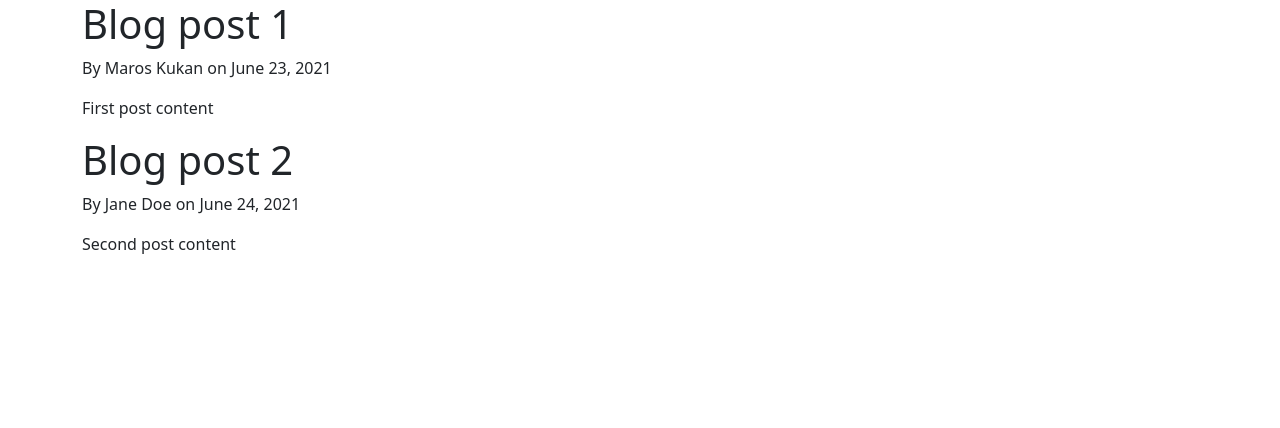
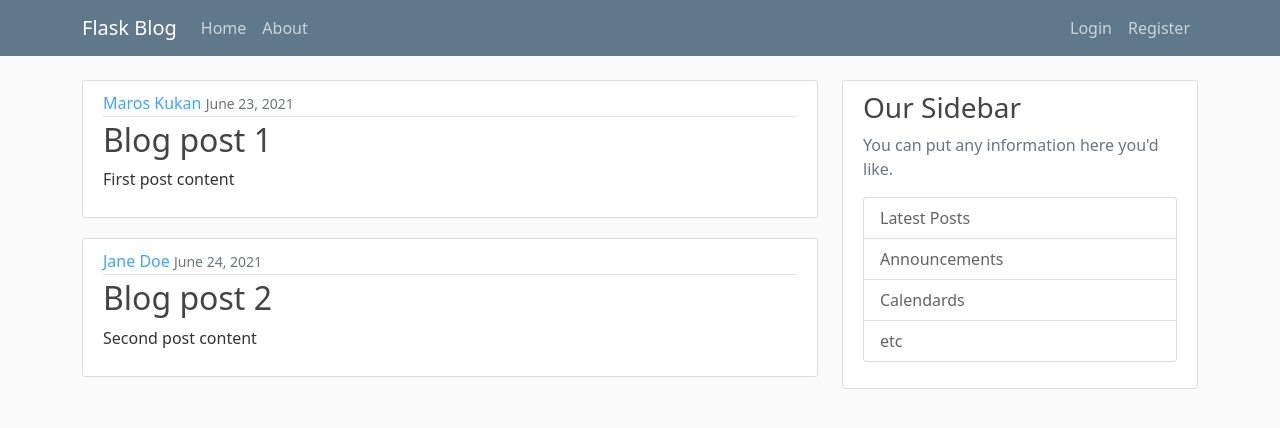
Before and after one commit to maroskukan/flask-blog, a Flask app: page / in a window 1280 px wide. Shown: the top 428 px of the page. Run offline with Flask 2, Linux system fonts and the light colour scheme.

Commit message:
Add custom CSS file, navbar, sidebar, update layout for content section

```diff
--- /dev/null
+++ b/src/static/css/main.css
@@ -0,0 +1,86 @@
+body {
+    background: #fafafa;
+    color: #333333;
+    margin-top: 5rem;
+}
+
+h1, h2, h3, h4, h5, h6 {
+    color: #444444;
+}
+
+.bg-steel {
+    background-color: #5f788a;
+}
+
+.site-header .navbar-nav .nav-link {
+    color: #cbd5db;
+}
+
+.site-header .navbar-nav .nav-link:hover {
+    color: #ffffff;
+}
+
+.site-header .navbar-nav .nav-link.active {
+    font-weight: 500;
+}
+
+.content-section {
+    background: #ffffff;
+    padding: 10px 20px;
+    border: 1px solid #dddddd;
+    border-radius: 3px;
+    margin-bottom: 20px;
+}
+
+.article-title {
+    color: #444444;
+    text-decoration: none;
+}
+
+a.article-title:hover {
+    color: #428bca;
+    text-decoration: none;
+}
+
+.article-content {
+    white-space: pre-line;
+}
+
+.article-img {
+    height: 65px;
+    width: 65px;
+    margin-right: 16px;
+}
+
+.article-metadata {
+    padding-bottom: 1px;
+    margin-bottom: 4px;
+    border-bottom: 1px solid #e3e3e3;
+}
+
+.article-metadata a {
+    color: #3EA6FF;
+    text-decoration: none;
+}
+
+.article-metadata a:hover {
+    color: #333;
+    text-decoration: none;
+}
+
+.article-svg {
+    width: 25px;
+    height: 25px;
+    vertical-align: middle;
+}
+
+.account-img {
+    height: 125px;
+    width: 125px;
+    margin-right: 20px;
+    margin-bottom: 16px;
+}
+
+.account-heading {
+    font-size: 2.5rem;
+}
--- a/src/templates/home.html
+++ b/src/templates/home.html
@@ -2,9 +2,16 @@
 {% block content %}
         {% if posts %}
             {% for post in posts %}
-            <h1>{{ post.title }}</h1>
-                <p>By {{ post.author }} on {{ post.date_posted }}</p>
-                <p>{{ post.content }}</p>
+            <article class="media content-section">
+                <div class="media-body">
+                    <div class="article-metadata">
+                        <a class="mr-2" href="#">{{ post.author }}</a>
+                        <small class="text-muted">{{ post.date_posted }}</small>
+                    </div>
+                    <h2><a class="article-title" href="#">{{ post.title }}</a></h2>
+                    <p class="article-content">{{ post.content }}</p>
+                </div>
+            </article>
             {% endfor %}
         {% endif %}
 {% endblock content %}
--- a/src/templates/layout.html
+++ b/src/templates/layout.html
@@ -11,6 +11,8 @@
         <meta name="viewport" content="width=device-width, initial-scale=1">
         <!-- Bootstrap CSS -->
         <link href="https://cdn.jsdelivr.net/npm/bootstrap@5.0.2/dist/css/bootstrap.min.css" rel="stylesheet" integrity="sha384-EVSTQN3/azprG1Anm3QDgpJLIm9Nao0Yz1ztcQTwFspd3yD65VohhpuuCOmLASjC" crossorigin="anonymous">
+        <!-- Custom CSS -->
+        <link href="{{ url_for('static', filename='css/main.css') }}" rel="stylesheet">
         {% if title %}
         <title>Flask Blog - {{ title }}</title>
         {% else %}
@@ -21,9 +23,48 @@
         <!--[if lt IE 7]>
             <p class="browsehappy">You are using an <strong>outdated</strong> browser. Please <a href="#">upgrade your browser</a> to improve your experience.</p>
         <![endif]-->
-        <div class="container">
-            {% block content %}{% endblock %}
-        </div>
+        <header class="site-header">
+            <nav class="navbar navbar-expand-md navbar-dark bg-steel fixed-top">
+                <div class="container">
+                    <a class="navbar-brand mr-4" href="/">Flask Blog</a>
+                    <button class="navbar-toggler" type="button" data-bs-toggle="collapse" data-bs-target="#navbarSupportedContent" aria-controls="navbarSupportedContent" aria-expanded="false" aria-label="Toggle navigation">
+                        <span class="navbar-toggler-icon"></span>
+                    </button>
+                    <div class="collapse navbar-collapse" id="navbarSupportedContent">
+                        <div class="navbar-nav mr-auto">
+                            <a class="nav-item nav-link" href="/">Home</a>
+                            <a class="nav-item nav-link" href="/about">About</a>
+                        </div>
+                        <!-- Navbar Right Side-->
+                        <div class="navbar-nav ms-auto">
+                            <a class="nav-item nav-link" href="/login">Login</a>
+                            <a class="nav-item nav-link" href="/register">Register</a>
+                        </div>
+                    </div>
+                </div>
+            </nav>
+        </header>
+        <main role="main" class="container">
+            <div class="row">
+                <div class="col-md-8">
+                {% block content %}{% endblock %}
+                </div>
+                <div class="col-md-4">
+                    <div class="content-section">
+                        <h3>Our Sidebar</h3>
+                        <p class='text-muted'>You can put any information here you'd like.
+                            <ul class="list-group">
+                                <li class="list-group-item list-group-item-light">Latest Posts</li>
+                                <li class="list-group-item list-group-item-light">Announcements</li>
+                                <li class="list-group-item list-group-item-light">Calendards</li>
+                                <li class="list-group-item list-group-item-light">etc</li>
+                            </ul>
+                        </p>
+                    </div>
+                </div>
+            </div>
+        </main>
+
         <script src="" async defer></script>
         <script src="https://cdn.jsdelivr.net/npm/bootstrap@5.0.2/dist/js/bootstrap.bundle.min.js" integrity="sha384-MrcW6ZMFYlzcLA8Nl+NtUVF0sA7MsXsP1UyJoMp4YLEuNSfAP+JcXn/tWtIaxVXM" crossorigin="anonymous"></script>
     </body>
```
